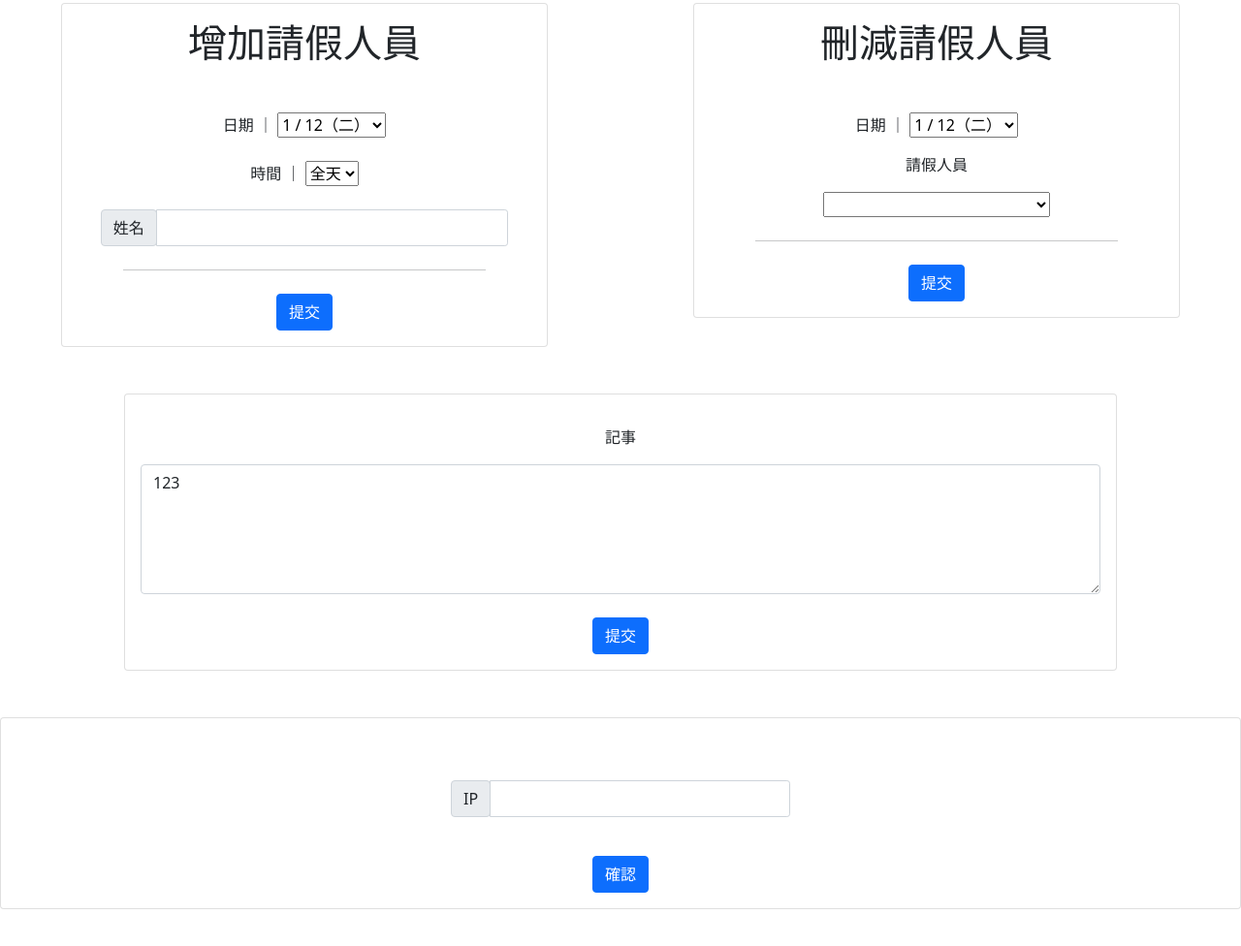
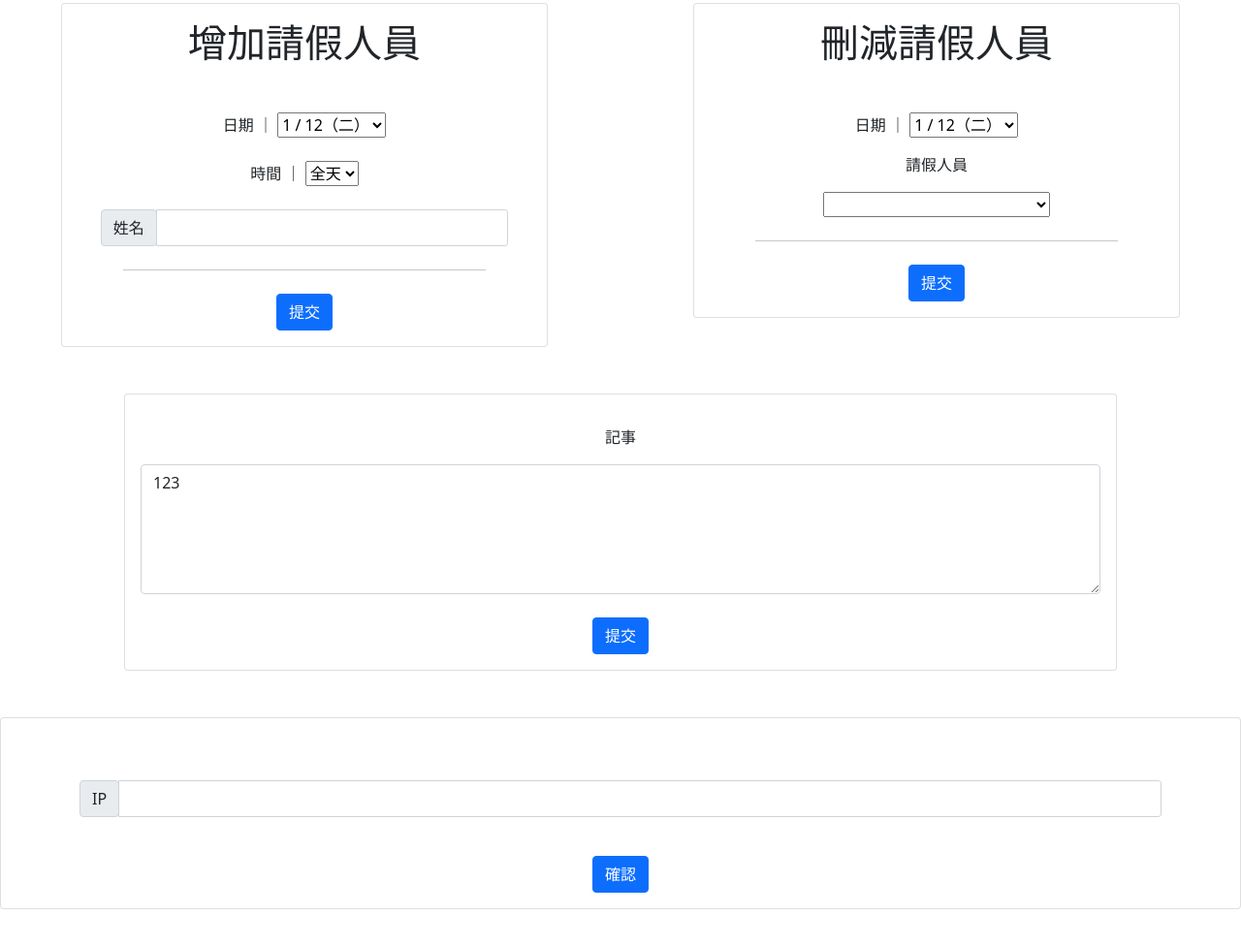
Before and after one commit to darkfanxing/sec-bulletin-board, a plain HTML site: page client.html in a window 1280 px wide. Shown: the part 528-1504 px from the top of the page at 97% size. Drawn offline with Linux system fonts and the light colour scheme.

Commit message:
Modify width of input

```diff
--- a/client.html
+++ b/client.html
@@ -136,7 +136,7 @@
     <div class="card mx-auto my-5">
         <div class="card-body">
             <form class="text-center" id="host">
-                <div class="container mt-5" style="width: 30%">
+                <div class="container mt-5">
                     <div class="input-group input-group-sm mb-3">
                         <div class="input-group-prepend">
                         <span class="input-group-text" id="ip-description">IP</span>
```
